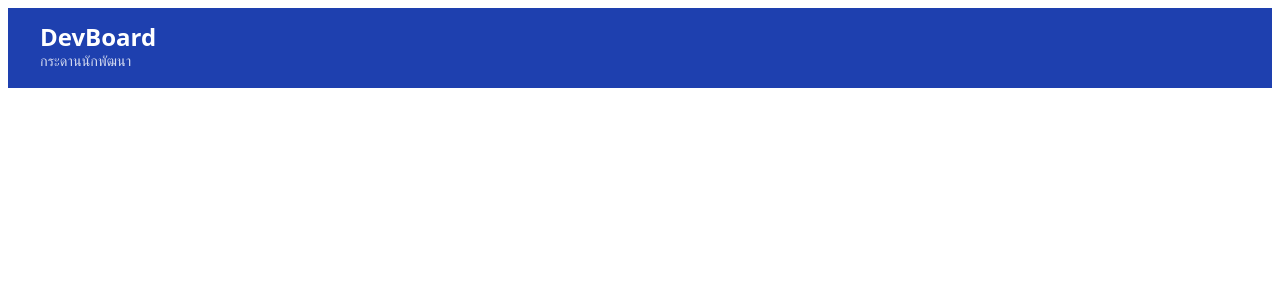
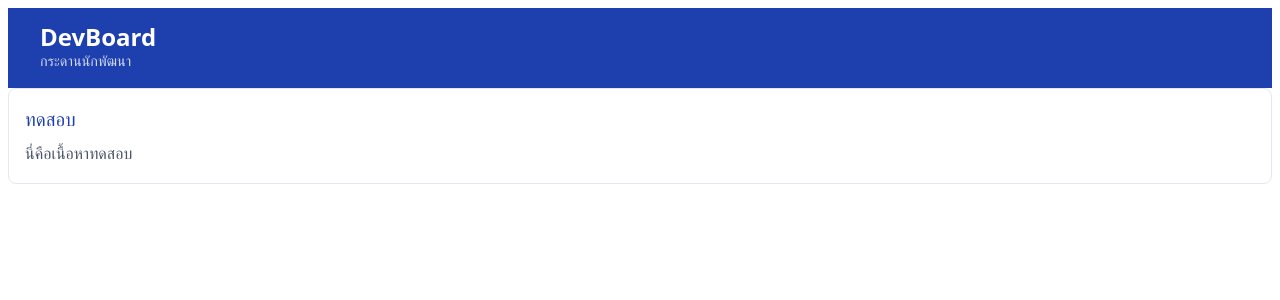
Before and after one commit to 67160022/devboard, a React (Vite) app: page / in a window 1280 px wide. Shown: the top 300 px of the page. Built offline with nearby package versions, Linux system fonts and the light colour scheme.

Commit message:
add PostCard

```diff
--- a/src/App.jsx
+++ b/src/App.jsx
@@ -1,5 +1,5 @@
 import Navbar from "./components/Navbar";
-
+import PostCard from "./components/PostCard";
 function App() {
   const POSTS = [
     {
@@ -33,6 +33,7 @@ function App() {
   return (
     <>
       <Navbar />
+      <PostCard title="ทดสอบ" body="นี่คือเนื้อหาทดสอบ" />
     </>
   );
 }
--- /dev/null
+++ b/src/components/PostCard.jsx
@@ -0,0 +1,18 @@
+function PostCard({ title, body }) {
+  return (
+    <div
+      style={{
+        border: "1px solid #e2e8f0",
+        borderRadius: "8px",
+        padding: "1rem",
+        marginBottom: "1rem",
+        background: "white",
+      }}
+    >
+      <h3 style={{ margin: "0 0 0.5rem", color: "#1e40af" }}>{title}</h3>
+      <p style={{ margin: 0, color: "#4a5568", lineHeight: 1.6 }}>{body}</p>
+    </div>
+  );
+}
+
+export default PostCard;
```
